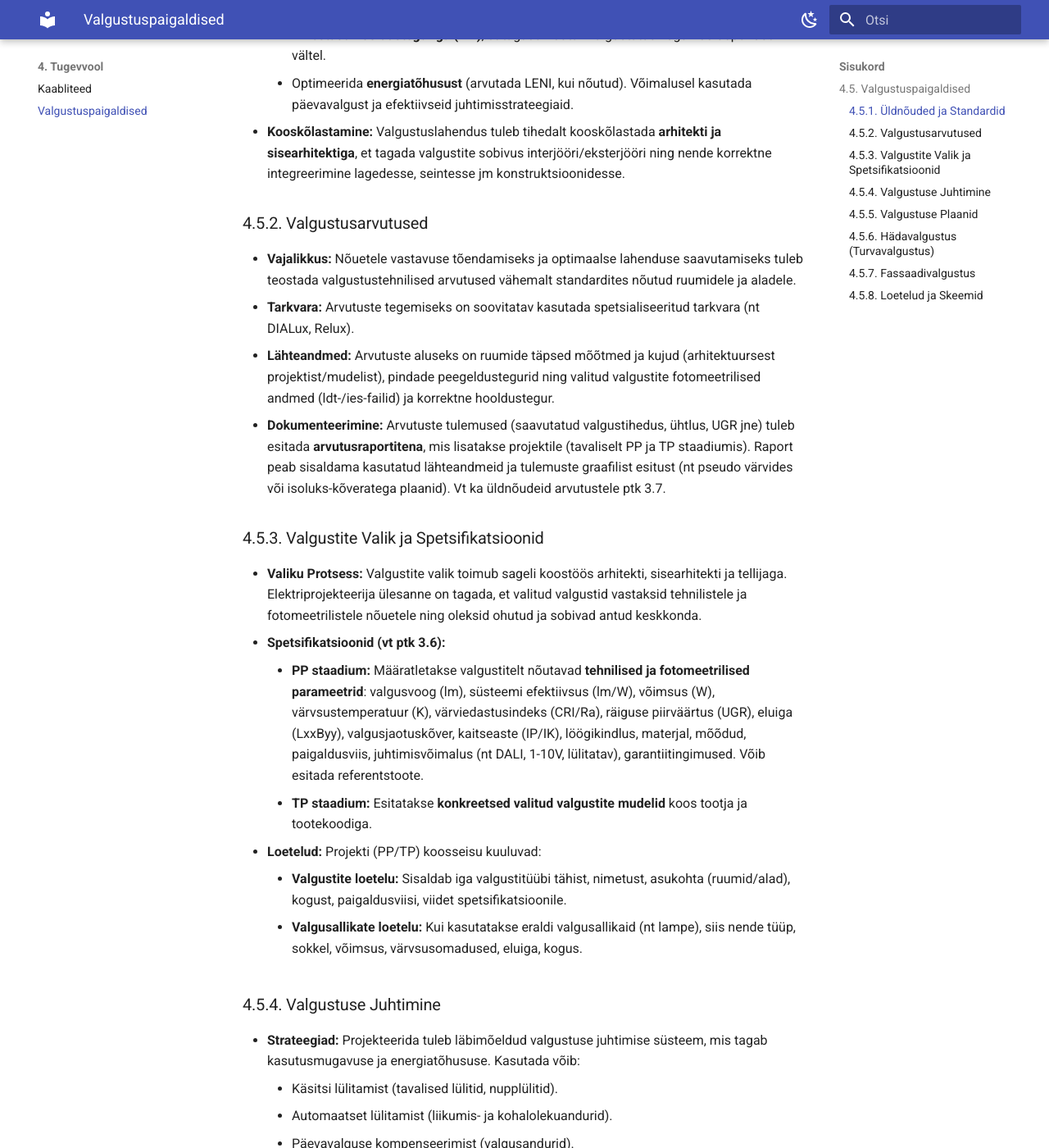
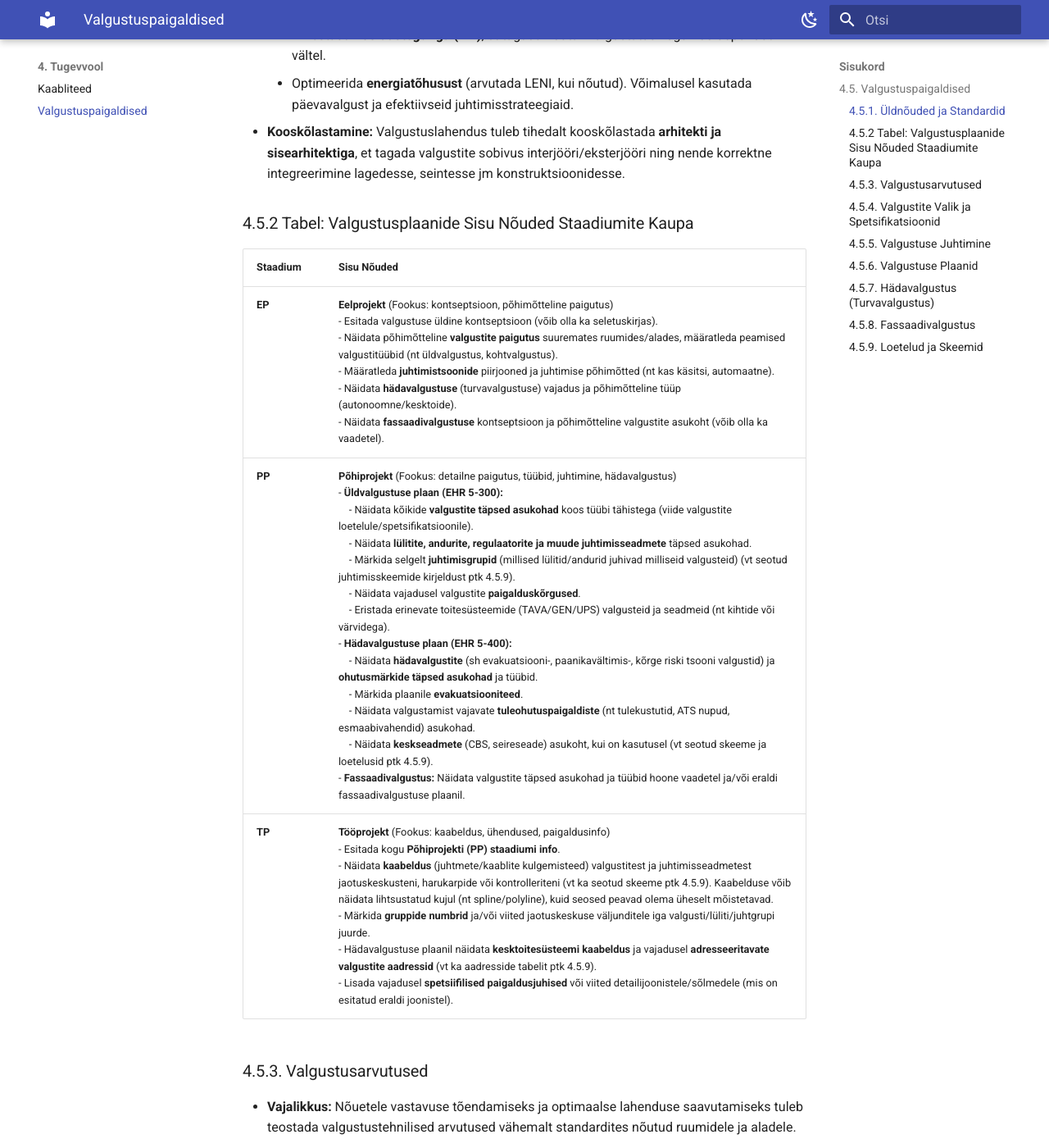
Before and after one commit to DmitriG372/ElektriJuhend, an MkDocs documentation site: the page built from docs/4_Tugevvool/4.5_Valgustuspaigaldised.md, in a window 1280 px wide and 1400 px high, scrolled down 885 px. Shown: the whole window at 82% size. Built offline with MkDocs 1.6.1 and Material for MkDocs 9.7.7, drawn with Linux system fonts in a browser that asks for light colours; some of the changed text lies outside the part shown.

Commit message:
Unify table format in 4.5 Valgustuspaigaldised to match 4.4 Kaabliteed

```diff
--- a/docs/4_Tugevvool/4.5_Valgustuspaigaldised.md
+++ b/docs/4_Tugevvool/4.5_Valgustuspaigaldised.md
@@ -17,14 +17,22 @@ Valgustuspaigaldis on hoone või rajatise üks olulisemaid elektripaigaldise osi
     * Optimeerida **energiatõhusust** (arvutada LENI, kui nõutud). Võimalusel kasutada päevavalgust ja efektiivseid juhtimisstrateegiaid.
 * **Kooskõlastamine:** Valgustuslahendus tuleb tihedalt kooskõlastada **arhitekti ja sisearhitektiga**, et tagada valgustite sobivus interjööri/eksterjööri ning nende korrektne integreerimine lagedesse, seintesse jm konstruktsioonidesse.
 
-### 4.5.2. Valgustusarvutused
+### 4.5.2 Tabel: Valgustusplaanide Sisu Nõuded Staadiumite Kaupa
+
+| Staadium | Sisu Nõuded |
+| -------- | ----------- |
+| **EP**   | **Eelprojekt** (Fookus: kontseptsioon, põhimõtteline paigutus)<br>- Esitada valgustuse üldine kontseptsioon (võib olla ka seletuskirjas).<br>- Näidata põhimõtteline **valgustite paigutus** suuremates ruumides/alades, määratleda peamised valgustitüübid (nt üldvalgustus, kohtvalgustus).<br>- Määratleda **juhtimistsoonide** piirjooned ja juhtimise põhimõtted (nt kas käsitsi, automaatne).<br>- Näidata **hädavalgustuse** (turvavalgustuse) vajadus ja põhimõtteline tüüp (autonoomne/kesktoide).<br>- Näidata **fassaadivalgustuse** kontseptsioon ja põhimõtteline valgustite asukoht (võib olla ka vaadetel). |
+| **PP**   | **Põhiprojekt** (Fookus: detailne paigutus, tüübid, juhtimine, hädavalgustus)<br>- **Üldvalgustuse plaan (EHR 5-300):**<br>&nbsp;&nbsp;&nbsp;&nbsp;- Näidata kõikide **valgustite täpsed asukohad** koos tüübi tähistega (viide valgustite loetelule/spetsifikatsioonile).<br>&nbsp;&nbsp;&nbsp;&nbsp;- Näidata **lülitite, andurite, regulaatorite ja muude juhtimisseadmete** täpsed asukohad.<br>&nbsp;&nbsp;&nbsp;&nbsp;- Märkida selgelt **juhtimisgrupid** (millised lülitid/andurid juhivad milliseid valgusteid) (vt seotud juhtimisskeemide kirjeldust ptk 4.5.9).<br>&nbsp;&nbsp;&nbsp;&nbsp;- Näidata vajadusel valgustite **paigalduskõrgused**.<br>&nbsp;&nbsp;&nbsp;&nbsp;- Eristada erinevate toitesüsteemide (TAVA/GEN/UPS) valgusteid ja seadmeid (nt kihtide või värvidega).<br>- **Hädavalgustuse plaan (EHR 5-400):**<br>&nbsp;&nbsp;&nbsp;&nbsp;- Näidata **hädavalgustite** (sh evakuatsiooni-, paanikavältimis-, kõrge riski tsooni valgustid) ja **ohutusmärkide täpsed asukohad** ja tüübid.<br>&nbsp;&nbsp;&nbsp;&nbsp;- Märkida plaanile **evakuatsiooniteed**.<br>&nbsp;&nbsp;&nbsp;&nbsp;- Näidata valgustamist vajavate **tuleohutuspaigaldiste** (nt tulekustutid, ATS nupud, esmaabivahendid) asukohad.<br>&nbsp;&nbsp;&nbsp;&nbsp;- Näidata **keskseadmete** (CBS, seireseade) asukoht, kui on kasutusel (vt seotud skeeme ja loetelusid ptk 4.5.9).<br>- **Fassaadivalgustus:** Näidata valgustite täpsed asukohad ja tüübid hoone vaadetel ja/või eraldi fassaadivalgustuse plaanil. |
+| **TP**   | **Tööprojekt** (Fookus: kaabeldus, ühendused, paigaldusinfo)<br>- Esitada kogu **Põhiprojekti (PP) staadiumi info**.<br>- Näidata **kaabeldus** (juhtmete/kaablite kulgemisteed) valgustitest ja juhtimisseadmetest jaotuskeskusteni, harukarpide või kontrolleriteni (vt ka seotud skeeme ptk 4.5.9). Kaabelduse võib näidata lihtsustatud kujul (nt spline/polyline), kuid seosed peavad olema üheselt mõistetavad.<br>- Märkida **gruppide numbrid** ja/või viited jaotuskeskuse väljunditele iga valgusti/lüliti/juhtgrupi juurde.<br>- Hädavalgustuse plaanil näidata **kesktoitesüsteemi kaabeldus** ja vajadusel **adresseeritavate valgustite aadressid** (vt ka aadresside tabelit ptk 4.5.9).<br>- Lisada vajadusel **spetsiifilised paigaldusjuhised** või viited detailijoonistele/sõlmedele (mis on esitatud eraldi joonistel). |
+
+### 4.5.3. Valgustusarvutused
 
 * **Vajalikkus:** Nõuetele vastavuse tõendamiseks ja optimaalse lahenduse saavutamiseks tuleb teostada valgustustehnilised arvutused vähemalt standardites nõutud ruumidele ja aladele.
 * **Tarkvara:** Arvutuste tegemiseks on soovitatav kasutada spetsialiseeritud tarkvara (nt DIALux, Relux).
 * **Lähteandmed:** Arvutuste aluseks on ruumide täpsed mõõtmed ja kujud (arhitektuursest projektist/mudelist), pindade peegeldustegurid ning valitud valgustite fotomeetrilised andmed (ldt-/ies-failid) ja korrektne hooldustegur.
 * **Dokumenteerimine:** Arvutuste tulemused (saavutatud valgustihedus, ühtlus, UGR jne) tuleb esitada **arvutusraportitena**, mis lisatakse projektile (tavaliselt PP ja TP staadiumis). Raport peab sisaldama kasutatud lähteandmeid ja tulemuste graafilist esitust (nt pseudo värvides või isoluks-kõveratega plaanid). Vt ka üldnõudeid arvutustele ptk 3.7.
 
-### 4.5.3. Valgustite Valik ja Spetsifikatsioonid
+### 4.5.4. Valgustite Valik ja Spetsifikatsioonid
 
 * **Valiku Protsess:** Valgustite valik toimub sageli koostöös arhitekti, sisearhitekti ja tellijaga. Elektriprojekteerija ülesanne on tagada, et valitud valgustid vastaksid tehnilistele ja fotomeetrilistele nõuetele ning oleksid ohutud ja sobivad antud keskkonda.
 * **Spetsifikatsioonid (vt ptk 3.6):**
@@ -34,7 +42,7 @@ Valgustuspaigaldis on hoone või rajatise üks olulisemaid elektripaigaldise osi
     * **Valgustite loetelu:** Sisaldab iga valgustitüübi tähist, nimetust, asukohta (ruumid/alad), kogust, paigaldusviisi, viidet spetsifikatsioonile.
     * **Valgusallikate loetelu:** Kui kasutatakse eraldi valgusallikaid (nt lampe), siis nende tüüp, sokkel, võimsus, värvsusomadused, eluiga, kogus.
 
-### 4.5.4. Valgustuse Juhtimine
+### 4.5.5. Valgustuse Juhtimine
 
 * **Strateegiad:** Projekteerida tuleb läbimõeldud valgustuse juhtimise süsteem, mis tagab kasutusmugavuse ja energiatõhususe. Kasutada võib:
     * Käsitsi lülitamist (tavalised lülitid, nupplülitid).
@@ -101,7 +109,7 @@ Valgustuspaigaldis on hoone või rajatise üks olulisemaid elektripaigaldise osi
 
 * **Toide:** Lahendatakse koos muude välispaigaldiste toidetega (vt ptk 4.1).
 
-### 4.5.8. Loetelud ja Skeemid
+### 4.5.9. Loetelud ja Skeemid
 
 * **Loetelud:** Koostada Valgustite loetelu ja Valgusallikate loetelu vastavalt ptk 3.6 ja 4.5.3 nõuetele.
 * **Skeemid:**
```
Also changed, not shown: other parts of docs/4_Tugevvool/4.5_Valgustuspaigaldised.md (+3 -3 lines).
